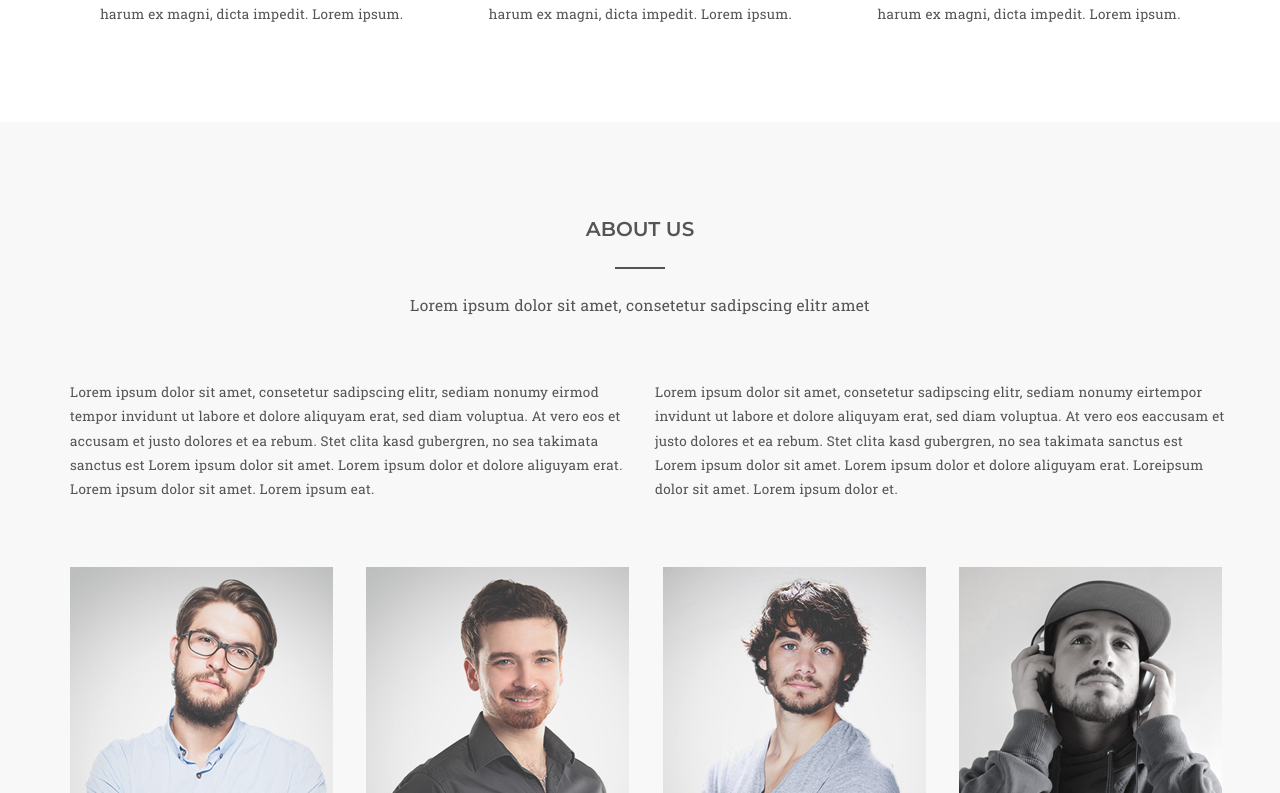
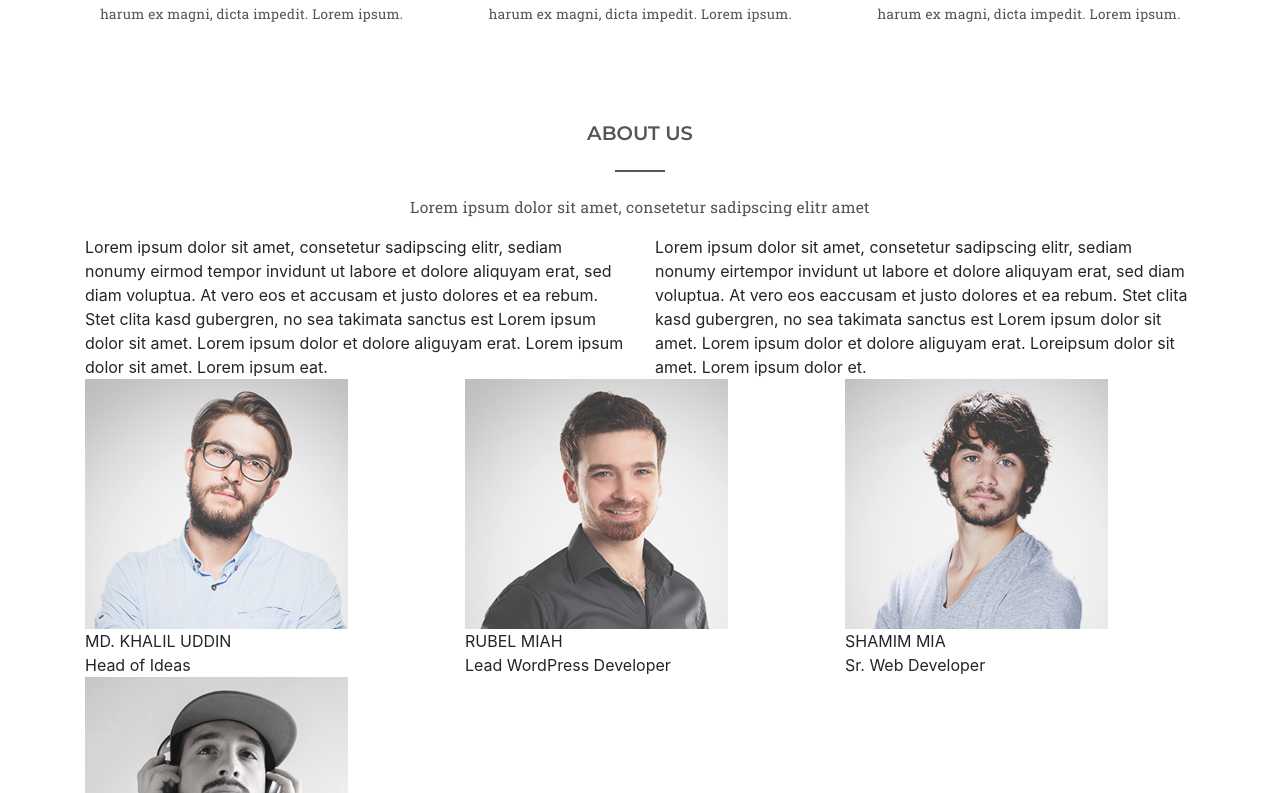
Before and after one commit to AnigalHub/PixelPerfect, a Vue app: page / in a window 1280 px wide. Shown: the part 1227-2020 px from the top of the page. Built offline with nearby package versions, Linux system fonts and the light colour scheme.

Commit message:
убраны стили

```diff
--- a/src/components/About_us.vue
+++ b/src/components/About_us.vue
@@ -54,81 +54,6 @@
     }
 </script>
 
-<style scoped lang="scss">
-    #About{
-        padding-top: 95px;
-        padding-bottom: 95px;
-        background: #f8f8f8;
-        .name_component {
-            font-size: 20px;
-            font-family: "Montserrat";
-            color: rgb(85, 85, 85);
-            font-weight: 600;
-            text-transform: uppercase;
-            line-height: 1.2;
-            text-align: center;
-            z-index: 416;
-        }
-        .descr_component{
-            font-size: 15.5px;
-            font-family: "Roboto Slab";
-            color: rgb(85, 85, 85);
-            letter-spacing: .28px;
-            line-height: 1.5;
-            text-align: center;
-            margin-top: 25.25px;
-            z-index: 414;
-        }
-        .underline{
-            background-color: rgb(85, 85, 85);
-            margin-top: 26px;
-            display: block;
-            margin-right: auto;
-            margin-left: auto;
-            width: 50px;
-            height: 2px;
-            z-index: 415;
-        }
-        .text {
-            font-size: 13.5px;
-            font-family: "Roboto Slab";
-            color: rgb(85, 85, 85);
-            letter-spacing: .28px;
-            line-height: 1.8;
-            text-align:left;
-            margin-top: 25.25px;
-            z-index: 414;
-        }
-        .who{
-            font-size: 13px;
-            font-family: "Roboto Slab";
-            color: rgb(85, 85, 85);
-            line-height: 1.846;
-            padding-top: 2px;
-            text-align: center;
-        }
-        .parts{
-            margin-top: 37.5px;
-            padding-bottom: 30px;
-        }
-        .part_1{padding-left: 30px !important;}
-        .part_2{padding-left: 0 !important;}
-        .imgs{
-            margin-top: 35px;
-            .col:first-child{
-                padding-left: 30px !important;
-            }
-            .text{
-                margin-top: 15px;
-                font-size: 13px;  font-family: "Montserrat";
-                letter-spacing: .28px;
-                text-align: center;
-            }
-        }
-        @media (min-width: 1200px){
-            .container, .container-sm, .container-md, .container-lg, .container-xl {
-                max-width: 1200px !important;
-            }
-        }
-    }
+<style lang="scss">
+
 </style>
```
